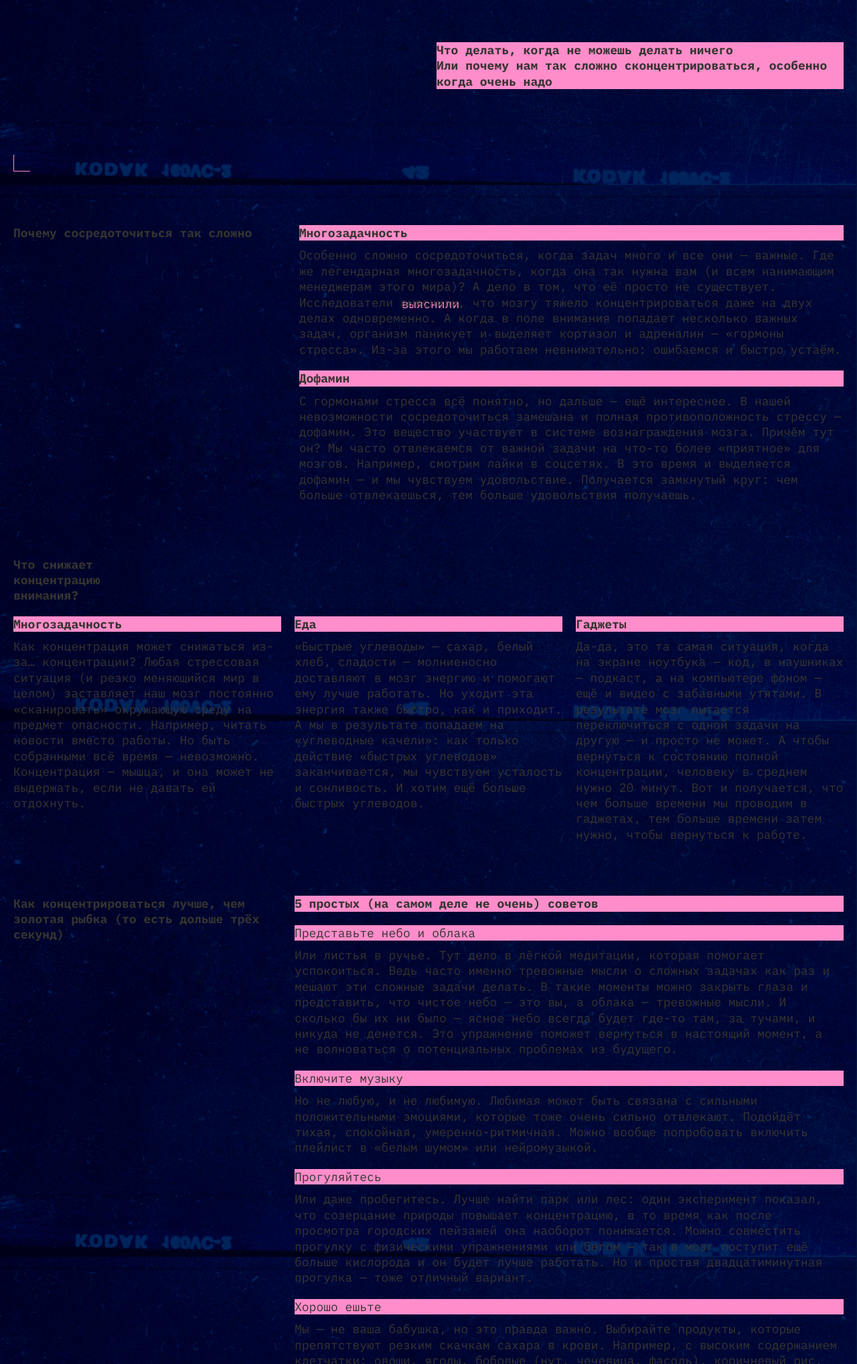
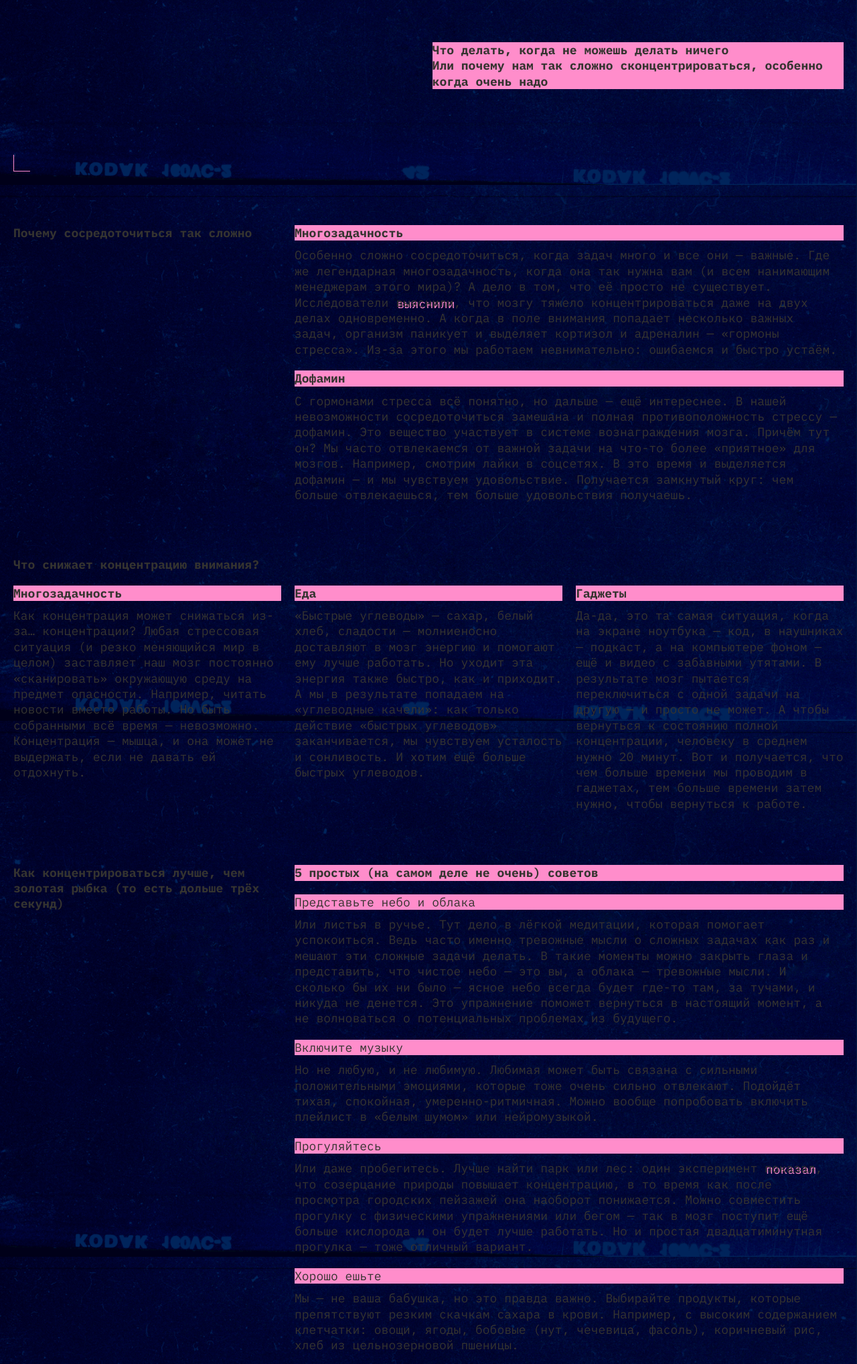
Before and after one commit to zetqr/slozhno-sosredotochitsya, a plain HTML site: page index.html in a window 1280 px wide. Shown: the part 524-2560 px from the top of the page at 67% size. Drawn offline with Linux system fonts and the light colour scheme.

Commit message:
fixed varius gaps for screens wider than 768px

```diff
--- a/index.html
+++ b/index.html
@@ -141,7 +141,7 @@
             <li class="section__text-content-item">
               <h4 class="section__text-heading title-decor">Прогуляйтесь</h4>
               <p class="section__text-content-paragraph">Или даже пробегитесь. Лучше найти парк или лес:
-                один эксперимент показал, что созерцание природы повышает концентрацию, в то
+                один эксперимент <a class="link" href="https://www.sciencedirect.com/science/article/abs/pii/S0272494415000328">показал</a>, что созерцание природы повышает концентрацию, в то
                 время как после просмотра городских пейзажей она наоборот понижается. Можно
                 совместить прогулку с физическими упражнениями или бегом — так в мозг поступит
                 ещё больше кислорода и он будет лучше работать. Но и простая двадцатиминутная
--- a/styles/style.css
+++ b/styles/style.css
@@ -133,7 +133,7 @@
 }
 
 .content-gap {
-  margin-block-end: var(--medium-content-gap);
+  margin-block-end: var(--small-content-gap);
 }
 
 .section__title {
@@ -203,20 +203,26 @@
 
 @media (width >= 768px) {
 
+  .content-gap {
+    margin-block-end: var(--medium-content-gap);
+  }
+
   .header__description {
     max-inline-size: 100%;
     inline-size: 47.5vw;
-  }
-
-  .header__theme-menu {
-    padding-inline-end: var(--medium-gap);
-    padding-block-start: 17px;
+    margin-inline-end: var(--medium-gap);
+    margin-block-end: var(--medium-gap);
   }
 
   .header__title {
     position: relative;
     inset-inline-start: calc(-1 * var(--medium-gap));
     padding-inline-start: var(--medium-gap);
+  }
+
+  .header__theme-menu {
+    padding-block-start: 17px;
+    padding-inline-end: var(--medium-gap);
   }
 
   .why__section li:first-child .section__text-content-item-title,
@@ -287,7 +293,7 @@
 
   .what__section {
     display: grid;
-    grid-template-columns: min-content;
+    grid-template-columns: min-content 1fr 1fr;
   }
 
   .what__section .section__text {
@@ -297,7 +303,7 @@
   .how__section {
     display: grid;
     grid-template-columns: 1fr 2fr;
-    gap: var(--small-gap);
+    gap: var(--medium-gap);
   }
 
   .how__section .section__text {
@@ -342,13 +348,9 @@
 
 @media (width >= 1024px) {
 
-  .header {
-    inline-size: 100%;
-  }
-
   .header__description {
-    margin-inline-end: var(--medium-gap);
     margin-block-end: 20px;
+    inline-size: 48vw;
   }
 
   .header__theme-menu {
@@ -362,10 +364,27 @@
     flex-direction: row;
   }
 
+  .why__section {
+    gap: var(--small-gap);
+  }
+
+  .what__section {
+    display: grid;
+    grid-template-columns: 1fr 1fr 1fr;
+  }
+
+  .what__section .section__text {
+    grid-column: span 3;
+  }
+
   .what__section .section__text-content {
     display: grid;
     grid-template-columns: repeat(3, 1fr);
     gap: var(--medium-gap);
+  }
+
+  .how__section {
+    gap: var(--small-gap);
   }
 }
 
```
